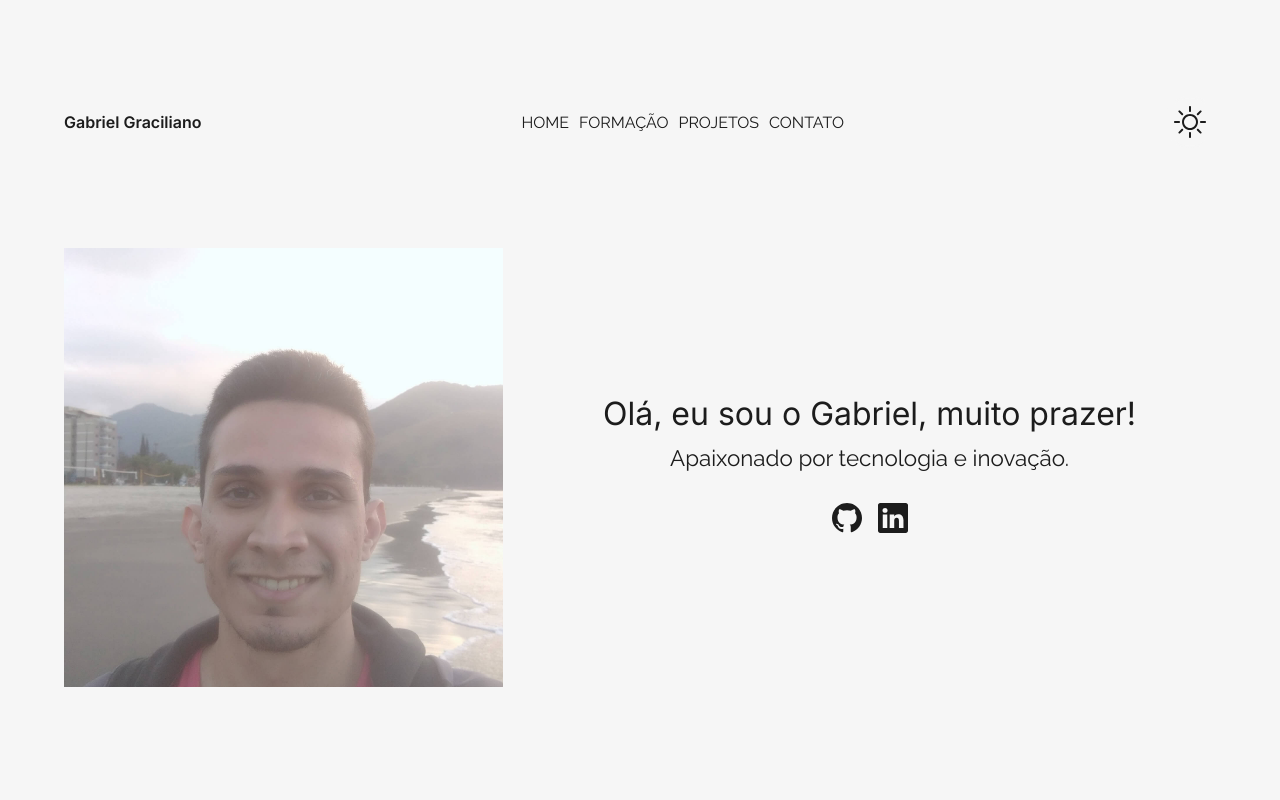
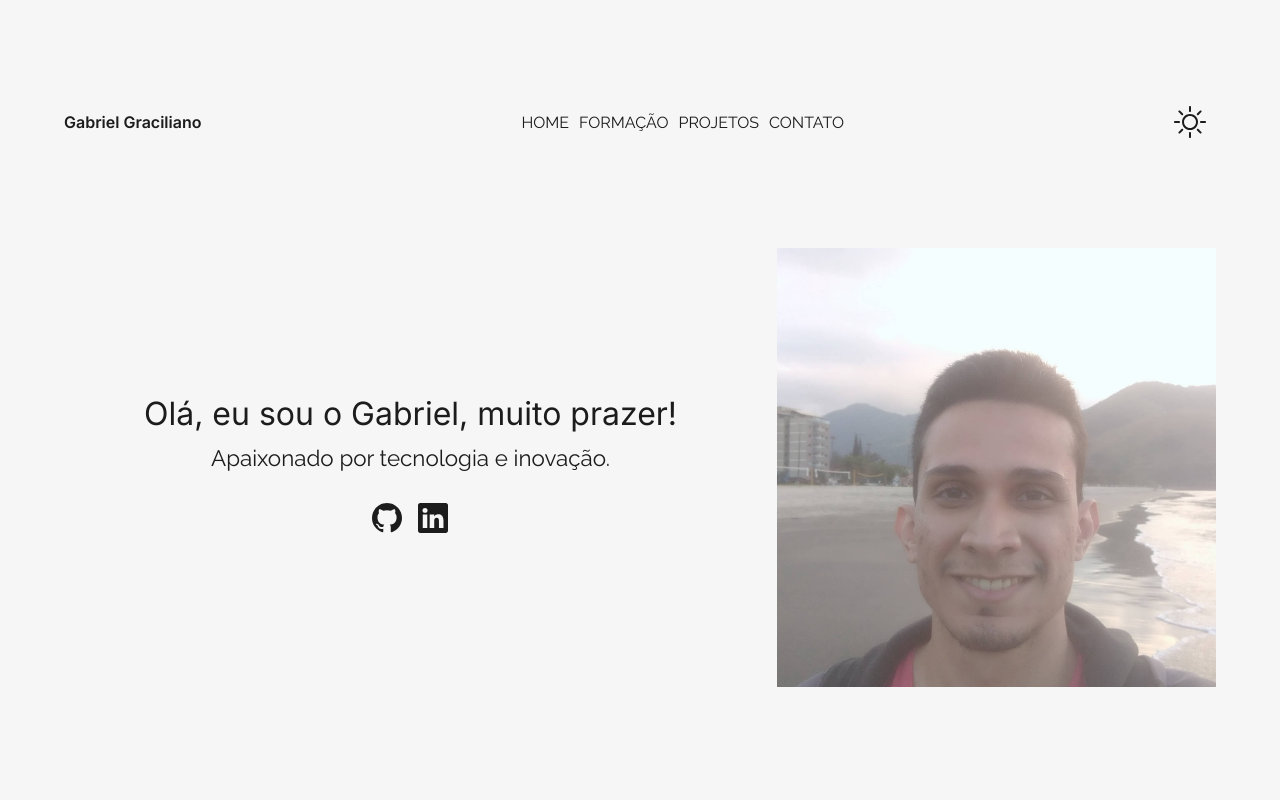
Before and after one commit to GracilianoOG/dio-portfolio, a React (Vite) app: page / in a window 1280 px wide. Shown: the top 800 px of the page. Built offline with nearby package versions, Linux system fonts and the light colour scheme.

Commit message:
Chance photo direction to the right

```diff
--- a/src/components/AboutSection.jsx
+++ b/src/components/AboutSection.jsx
@@ -50,10 +50,6 @@ const ContentWrapperStyled = styled.div`
 function AboutSection() {
   return (
     <AboutSectionStyled id="about">
-      <PhotoStyled
-        src={photo}
-        alt="Jovem branco na casa dos 20 anos, desenvolvedor do site, sorrindo para a câmera enquanto está em uma praia."
-      />
       <ContentWrapperStyled>
         <AboutTitleStyled>
           Olá, eu sou o Gabriel, muito prazer!
@@ -72,6 +68,10 @@ function AboutSection() {
           />
         </ButtonWrapper>
       </ContentWrapperStyled>
+      <PhotoStyled
+        src={photo}
+        alt="Jovem branco na casa dos 20 anos, desenvolvedor do site, sorrindo para a câmera enquanto está em uma praia."
+      />
     </AboutSectionStyled>
   );
 }
```
